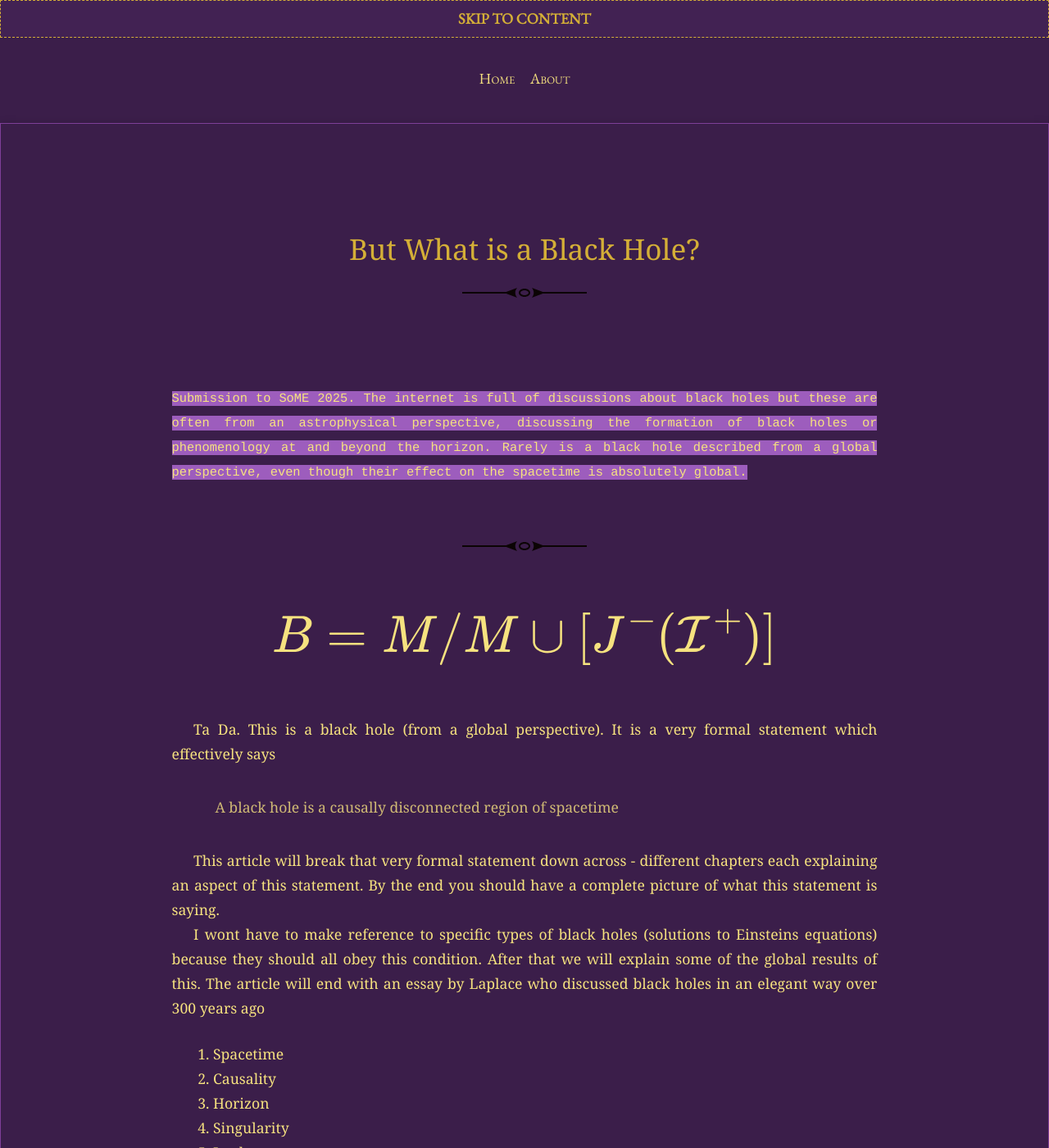
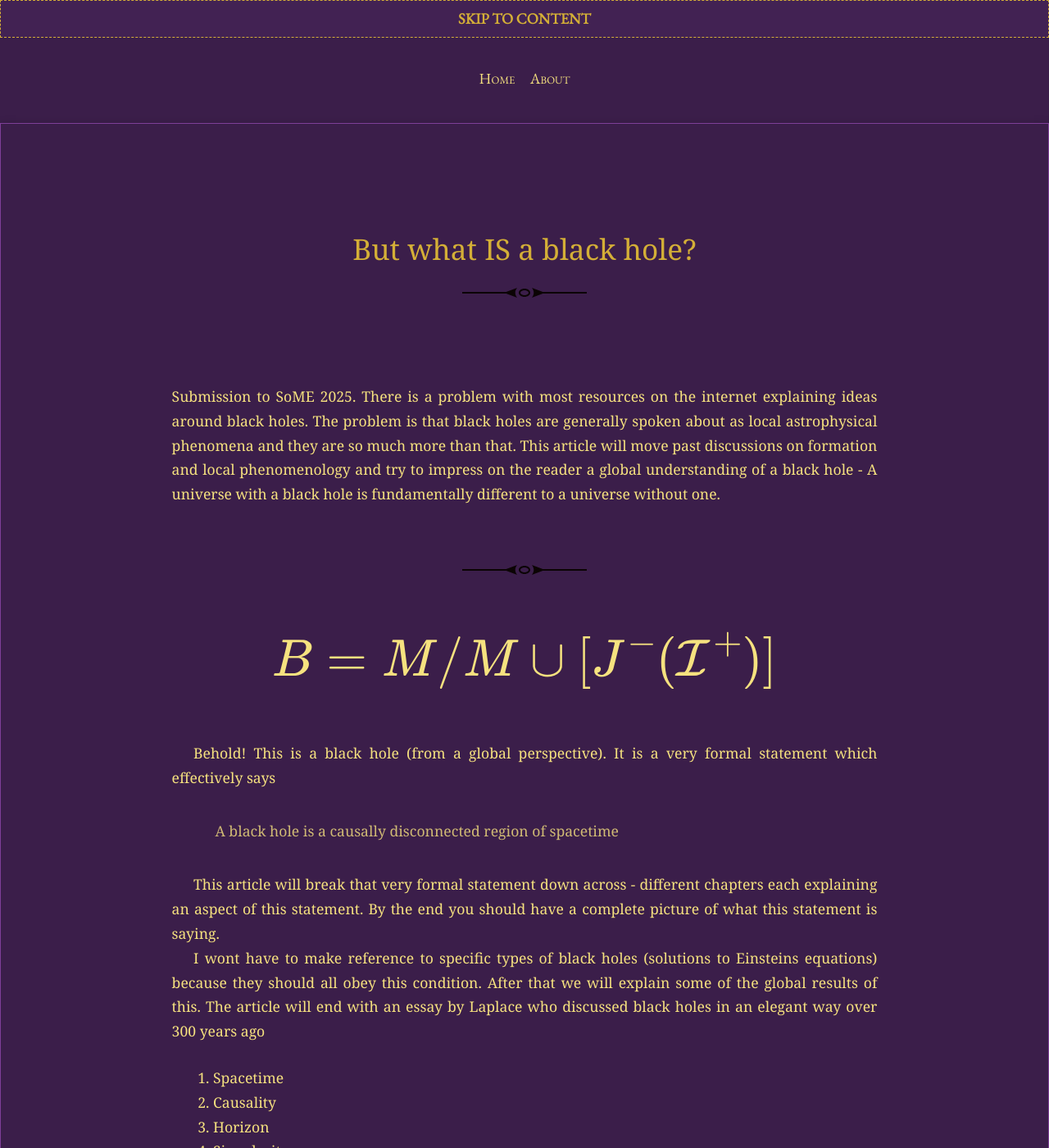
Before and after one commit to GangaSM/Meditations-on-Second-Philosophy, a Jekyll site: the page built from _posts/2025-06-13-blackhole.md, in a window 1280 px wide and 1400 px high. Shown: the whole window at 82% size. Built offline with Jekyll 4.4.1, drawn with Linux system fonts in a browser that asks for light colours; some of the changed text lies outside the part shown.

Commit message:
Update 2025-06-13-blackhole.md

```diff
--- a/_posts/2025-06-13-blackhole.md
+++ b/_posts/2025-06-13-blackhole.md
@@ -1,12 +1,12 @@
 ---
-title: But What is a Black Hole?
+title: But what IS a black hole?
 layout: post
 author: Ganga Singh Manchanda
 category: physics
 ---
 
-`Submission to SoME 2025.
-The internet is full of discussions about black holes but these are often from an astrophysical perspective, discussing the formation of black     holes or phenomenology at and beyond the horizon. Rarely is a black hole described from a global perspective, even though their effect on the      spacetime is absolutely global.`
+Submission to SoME 2025.
+There is a problem with most resources on the internet explaining ideas around black holes. The problem is that black holes are generally spoken about as local astrophysical phenomena and they are so much more than that. This article will move past discussions on formation and local phenomenology and try to impress on the reader a global understanding of a black hole - A universe with a black hole is fundamentally different to a universe without one.
 
 ---
 
@@ -14,7 +14,7 @@ The internet is full of discussions about black holes but these are often from a
   \[ B=M/M\cup[J^-(\mathcal{I}^+)] \]
 </div>
 
-Ta Da. This is a black hole (from a global perspective). It is a very formal statement which effectively says
+Behold! This is a black hole (from a global perspective). It is a very formal statement which effectively says
 > A black hole is a causally disconnected region of spacetime
 
 This article will break that very formal statement down across - different chapters each explaining an aspect of this statement. By the end you should have a complete picture of what this statement is saying.
@@ -53,6 +53,8 @@ We cut the universe in two parts. In one part, things can influence each other a
 
 ### Singularity
 
+a black hole doesnt require a singularity
+
 
 
 ### Laplace
```
